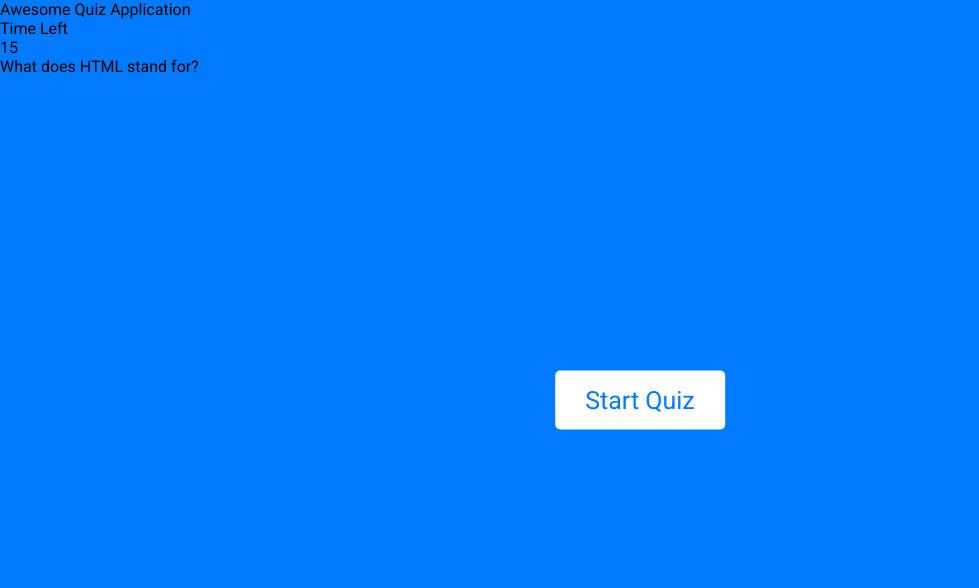
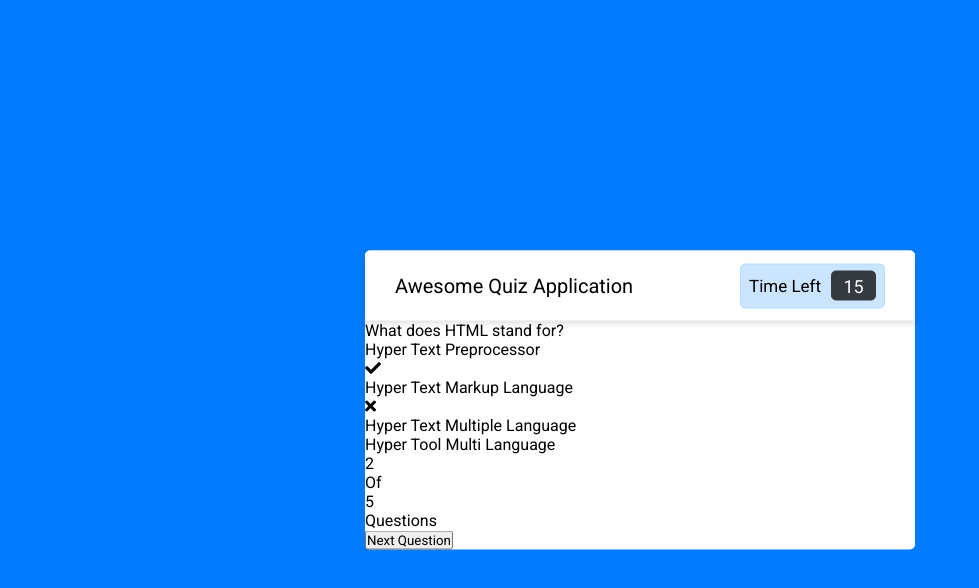
Before and after one commit to RotichD/coding-quiz, a plain HTML site: page index.html in a window 1280 px wide. Shown: the whole page, without its empty margins (0-979 px from the left). Drawn offline with Linux system fonts and the light colour scheme.

Commit message:
question structure

```diff
--- a/assets/css/styles.css
+++ b/assets/css/styles.css
@@ -9,7 +9,7 @@ body {
     background: #007bff;
 }
 
-.start-btn, .info-box {
+.start-btn, .info-box, .quiz-box {
     position: absolute;
     top: 50%;
     left: 50%;
@@ -99,3 +99,62 @@ body {
     color: #fff;
     background: #007bff;
 }
+
+.quiz-box {
+    width: 550px;
+    background: #fff;
+    border-radius: 5px;
+}
+
+.quiz-box header {
+    height: 70px;
+    padding: 0 30px;
+    background: #fff;
+    display: flex;
+    align-items: center;
+    justify-content: space-between;
+    border-radius: 5px 5px 0 0;
+    box-shadow: 0px 3px 5px 1px rgba(0,0,0,0.1);
+}
+
+.quiz-box header .title {
+    font-size: 20px;
+    font-weight: 600px;
+}
+
+.quiz-box header .timer {
+    display: flex;
+    align-items: center;
+    justify-content: space-between;
+    width: 145px;
+    height: 45px;
+    background: #cce5ff;
+    border: 1px solid #b8daff;
+    border-radius: 5px;
+    padding: 0 8px;
+}
+
+.quiz-box header .timer .time-text {
+    font-weight: 400;
+    font-size: 17px;
+    user-select: none;
+}
+
+.quiz-box header .timer .timer-sec {
+    font-size: 18px;
+    font-weight: 500;
+    background: #343a40;
+    height: 30px;
+    width: 45px;
+    color: #fff;
+    text-align: center;
+    line-height: 30px;
+    border-radius: 5px;
+    border: 1px solid #343a40;
+    user-select: none;
+}
+
+.quiz-box .section {
+    padding: 25px 30px 20px 30px;
+    background: #fff;
+}
--- a/index.html
+++ b/index.html
@@ -8,8 +8,9 @@
     <link rel="stylesheet" href="./assets/css/styles.css">
     <link rel="preconnect" href="https://fonts.gstatic.com">
     <link href="https://fonts.googleapis.com/css2?family=Roboto:ital,wght@0,300;0,400;1,300&display=swap" rel="stylesheet">
+    <!-- FontAwesome Icons -->
+    <link rel="stylesheet" href="https://pro.fontawesome.com/releases/v5.10.0/css/all.css" integrity="sha384-AYmEC3Yw5cVb3ZcuHtOA93w35dYTsvhLPVnYs9eStHfGJvOvKxVfELGroGkvsg+p" crossorigin="anonymous"/>
 
-    <script src="assets/js/script.js"></script>
 </head>
 <body>
     <!-- Start Quiz Button -->
@@ -48,7 +49,33 @@
             <div class="que-text">
                 <span>What does HTML stand for?</span>
             </div>
+            <div class="option-list">
+                <div class="option">
+                    <span>Hyper Text Preprocessor</span>
+                    <div class="icon tick"><i class="fas fa-check"></i></div>
+                </div>
+                <div class="option">
+                    <span>Hyper Text Markup Language</span>
+                    <div class="icon cross"><i class="fas fa-times"></i></div>
+                </div>
+                <div class="option">
+                    <span>Hyper Text Multiple Language</span>
+                </div>
+                <div class="option">
+                    <span>Hyper Tool Multi Language</span>
+                </div>
+            </div>
         </section>
+
+        <!-- Quiz Box Footer -->
+        <footer>
+            <div class="total-que">
+                <span><p>2</p>Of<p>5</p>Questions</span>
+            </div>
+            <button class="next-btn">Next Question</button>
+        </footer>
     </div>
 </body>
+
+<script src="assets/js/script.js"></script>
 </html>
```
